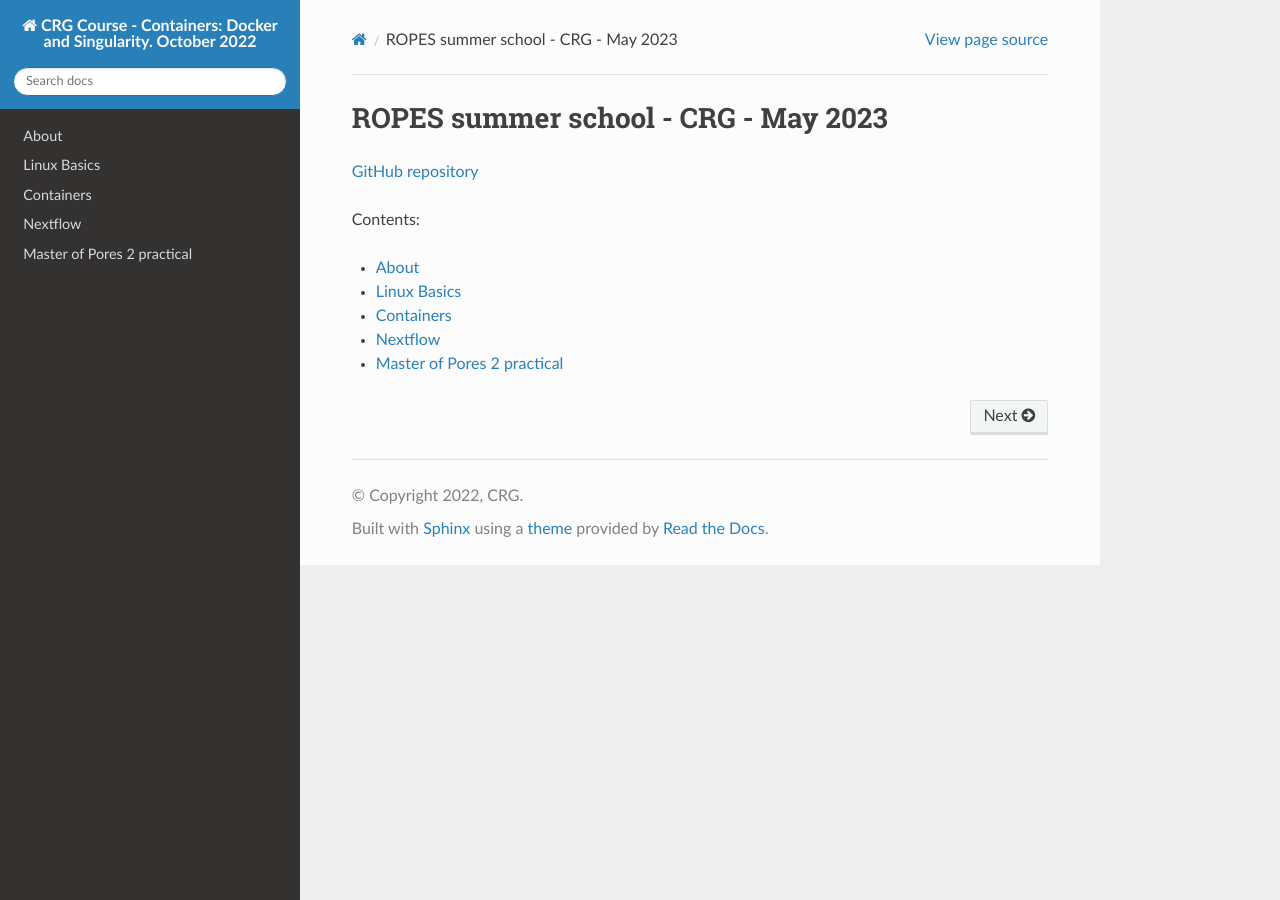
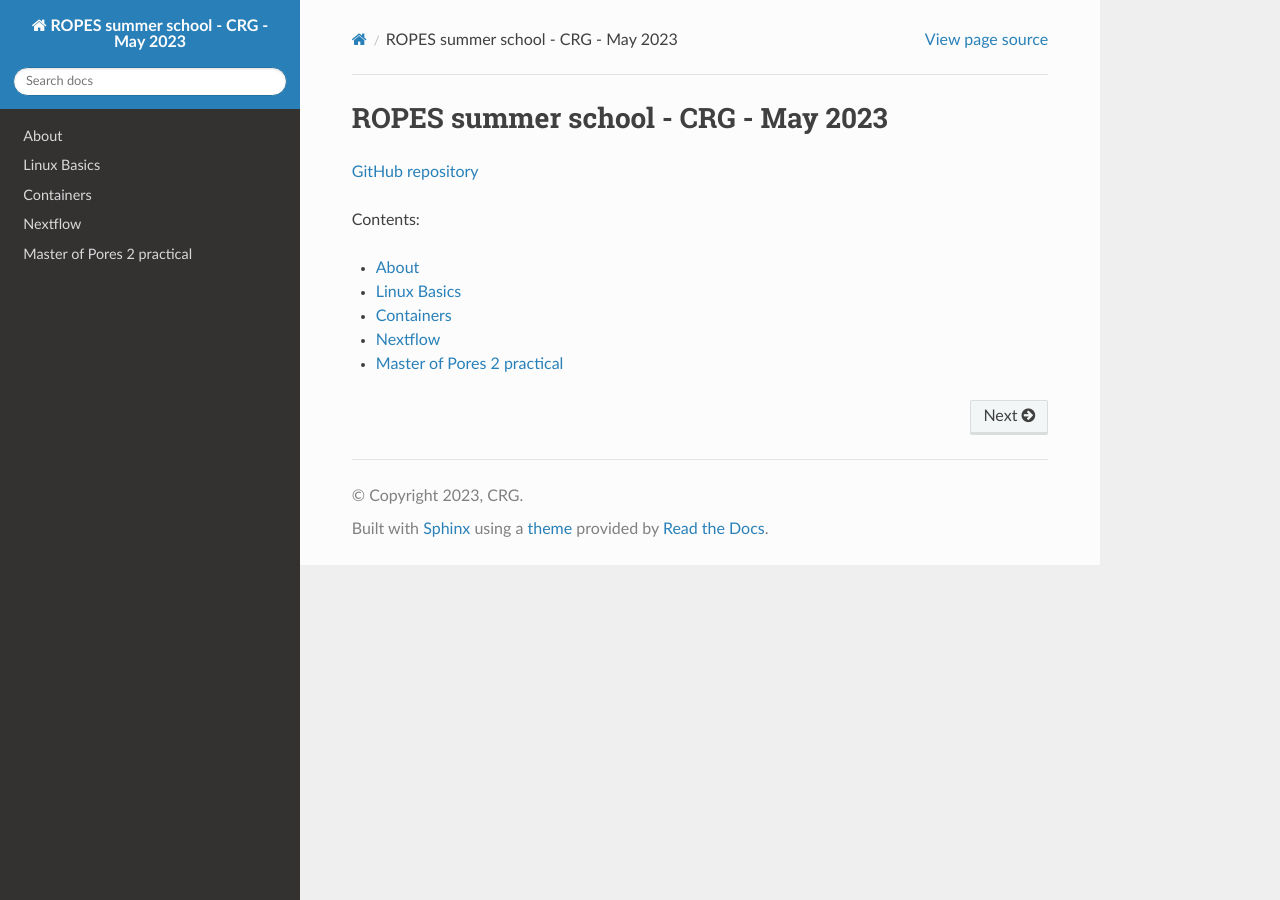
Before and after one commit to biocorecrg/ropes-linux-mop2-2023, a Sphinx documentation site: the page built from docs/index.rst, in a window 1280 px wide. Built offline with Sphinx 7.4.7 and the Read the Docs theme 2.0.0, drawn with Linux system fonts in a browser that asks for light colours.

Commit message:
Update conf.py

```diff
--- a/docs/conf.py
+++ b/docs/conf.py
@@ -17,11 +17,12 @@
 
 # -- Project information -----------------------------------------------------
 
-project = u'CRG Course - Containers: Docker and Singularity. October 2022'
-copyright = u'2022, CRG'
+project = u'ROPES summer school - CRG - May 2023'
+copyright = u'2023, CRG'
 author = u'Luca Cozzuto'
+author = u'Anna Delgado'
+author = u'Toni Hermoso'
 author = u'Julia Ponomarenko'
-author = u'Toni Hermoso'
 
 
 # -- General configuration ---------------------------------------------------
@@ -67,6 +68,6 @@ html_theme = 'sphinx_rtd_theme'
 
 # The URL which points to the root of the HTML documentation.
 # It is used to indicate the location of document like canonical_url
-html_baseurl = 'https://biocorecrg.github.io/CoursesCRG_Containers_Nextflow_May_2022/'
+html_baseurl = 'https://biocorecrg.github.io/ropes-linux-mop2-2023/'
 
 # html_logo = html_favicon = '_images/sphinx-notes.png'
```
